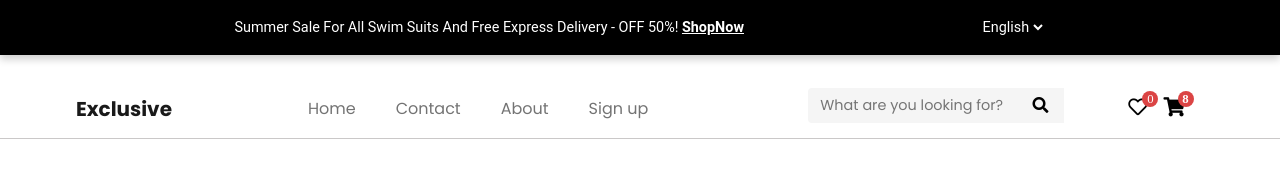
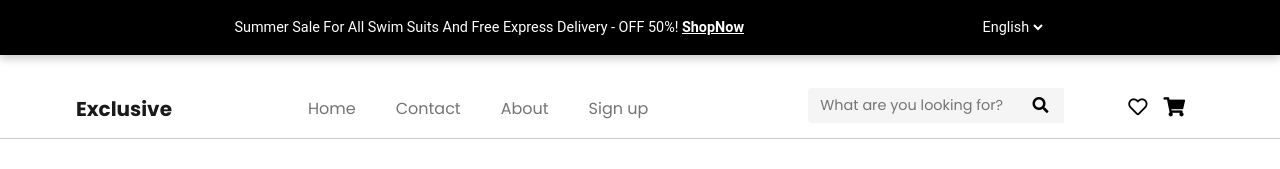
Before and after one commit to mawadaelmeshad/Exclusive, a React (Create React App) app: page / in a window 1280 px wide. Shown: the top 169 px of the page. Built offline with nearby package versions, Linux system fonts and the light colour scheme; no server answers.

Commit message:
styles are edited

```diff
--- a/src/Components/Flash.js
+++ b/src/Components/Flash.js
@@ -3,7 +3,7 @@ import flash1 from '../images/flash1.png';
 import React, { useEffect, useState } from 'react';
 import './css-components/flash.css'
 import Home2 from '../images/home2.png';
-const Flash = ({ setCurrentCount, currentCount }) => {
+const Flash = ({ setCurrentCount, currentCount , setCountCart }) => {
     const [data, setData] = useState([]);
     const [data2, setData2] = useState([]);
     const [data3, setData3] = useState([]);
@@ -14,7 +14,15 @@ const Flash = ({ setCurrentCount, currentCount }) => {
       setIsActive(!isActive);
       setCurrentCount((prevCount) => (parseInt(prevCount) + 1).toString());
 
+
     };
+
+    const handleClickCart = () => {
+        setIsActive(!isActive);
+        setCountCart((prevCount) => (parseInt(prevCount) + 1).toString());
+
+
+      };
 
 
     useEffect(() => {
@@ -58,7 +66,7 @@ const Flash = ({ setCurrentCount, currentCount }) => {
             <div key={index} className='card-container'>
               <MDBCard className='custom-card'>
                 <MDBCardImage src={item.image} alt={item.title} className='card-img' />
-                <button class="add-to-cart">Add to Cart</button>
+                <button class="add-to-cart"   onClick={handleClickCart}>Add to Cart</button>
                 <div className='icons'>
                   <span><MDBIcon far icon="heart" className={`icon-fav ${isActive ? 'active' : ''}`}  onClick={handleClick}/></span>
                   <span><MDBIcon far icon="eye" className='icon' /></span>
@@ -140,7 +148,7 @@ const Flash = ({ setCurrentCount, currentCount }) => {
                 <button class="add-to-cart">Add to Cart</button>
 
                 <div className='icons'>
-                  <span><MDBIcon far icon="heart" className='icon' /></span>
+                <span><MDBIcon far icon="heart" className={`icon-fav ${isActive ? 'active' : ''}`}  onClick={handleClick}/></span>
                   <span><MDBIcon far icon="eye" className='icon' /></span>
                 </div>
 
@@ -178,7 +186,7 @@ const Flash = ({ setCurrentCount, currentCount }) => {
                 <button class="add-to-cart">Add to Cart</button>
 
                 <div className='icons'>
-                  <span><MDBIcon far icon="heart" className='icon' /></span>
+                <span><MDBIcon far icon="heart" className={`icon-fav ${isActive ? 'active' : ''}`}  onClick={handleClick}/></span>
                   <span><MDBIcon far icon="eye" className='icon' /></span>
                 </div>
 
--- a/src/Components/Nav.js
+++ b/src/Components/Nav.js
@@ -30,6 +30,8 @@ const Nav = () => {
     };
 
     const [currentCount, setCurrentCount] = useState(0);
+    const [CountCart, setCountCart] = useState(0);
+
 
 
     const handleLogout = () => {
@@ -89,7 +91,7 @@ return (
             </form>
             <MDBNavbarItem className='icons'>
                 <MDBIcon far icon="heart" className='heart-icon'  current-count={currentCount} setCurrentCount={setCurrentCount} currentCount={currentCount} />
-                <MDBIcon fas icon="shopping-cart" className='heart-icon'  current-count="8" />
+                <MDBIcon fas icon="shopping-cart" className='heart-icon'  current-count={CountCart} setCountCart={setCountCart} CountCart={CountCart}  />
 
                 {isLoggedIn ? (
                   <div className='user-icon'>
@@ -131,7 +133,7 @@ return (
       </MDBContainer>
     </MDBNavbar>
     <Home />
-    <Flash setCurrentCount={setCurrentCount} currentCount={currentCount} />
+    <Flash setCurrentCount={setCurrentCount} currentCount={currentCount} setCountCart={setCountCart} CountCart={CountCart} />
 
   </>
 );
--- a/src/Components/css-components/nav.css
+++ b/src/Components/css-components/nav.css
@@ -68,6 +68,9 @@
     color: white;
     font-size: .8rem;
 }
+.heart-icon[current-count='0']::after {
+    display: none; /* Hide when count is 0 */
+}
 
 /* .user-icon {
     position: relative;
```
